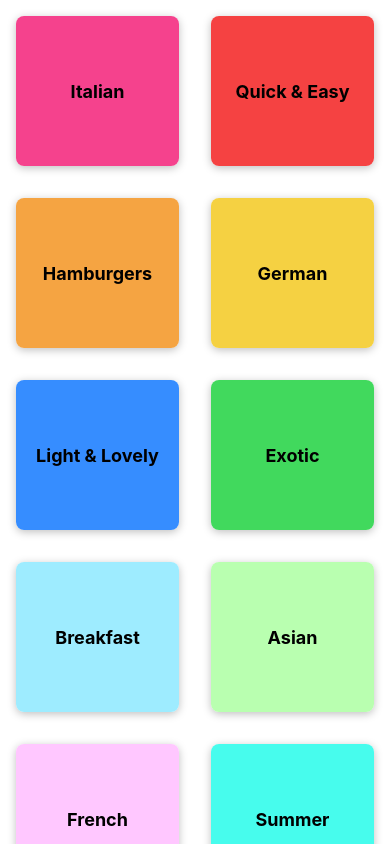
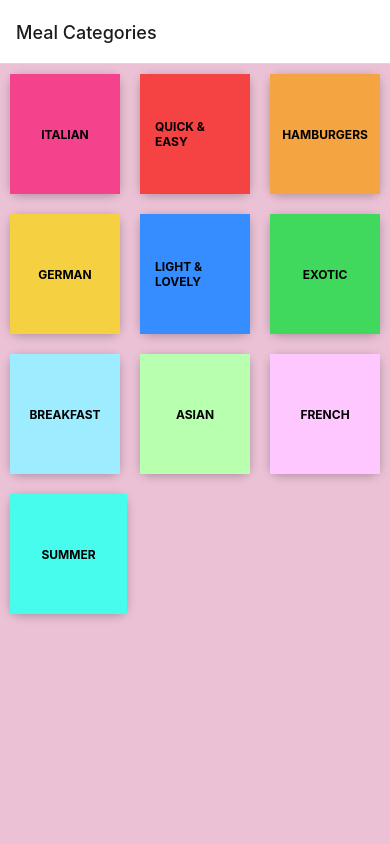
Before and after one commit to ilokau/meals-app, a React Native app: screen / in a window 390 px wide. Built offline with nearby package versions, Linux system fonts and the light colour scheme.

Commit message:
meal category tiles and styling added, navigation to meals overview screen from pressing category buttons added

```diff
--- a/App.js
+++ b/App.js
@@ -1,16 +1,31 @@
 import { StatusBar } from 'expo-status-bar';
 import { StyleSheet, Text, View } from 'react-native';
+import { NavigationContainer } from '@react-navigation/native';
+import { createNativeStackNavigator } from '@react-navigation/native-stack';
+
 import CategoriesScreen from './screens/CategoriesScreen';
+import MealsScreen from './screens/MealsScreen';
+
+const Stack = createNativeStackNavigator();
+
 
 export default function App() {
   return (
     <>
-      <StatusBar style='dark' />
-      <CategoriesScreen />
+      <StatusBar style="dark" />
+      <NavigationContainer>
+        <Stack.Navigator>
+          <Stack.Screen name="Meal Categories"
+            component={CategoriesScreen}
+            />
+          <Stack.Screen name ="Meals Overview"
+            component={MealsScreen}
+            />
+        </Stack.Navigator>
+      </NavigationContainer>
     </>
   );
 }
 
 const styles = StyleSheet.create({
-  container: {},
 });
--- a/app.json
+++ b/app.json
@@ -6,10 +6,11 @@
     "orientation": "portrait",
     "icon": "./assets/icon.png",
     "userInterfaceStyle": "light",
+    "backgroundColor": "#ebc1d6",
     "splash": {
       "image": "./assets/splash.png",
       "resizeMode": "contain",
-      "backgroundColor": "#ffffff"
+      "backgroundColor": "#ebc1d6"
     },
     "ios": {
       "supportsTablet": true
@@ -17,7 +18,7 @@
     "android": {
       "adaptiveIcon": {
         "foregroundImage": "./assets/adaptive-icon.png",
-        "backgroundColor": "#ffffff"
+        "backgroundColor": "#ebc1d6"
       }
     },
     "web": {
--- a/components/CategoryGridTile.js
+++ b/components/CategoryGridTile.js
@@ -1,17 +1,17 @@
 import { Pressable, View, Text, StyleSheet, Platform } from 'react-native';
 
-function CategoryGridTile({ title, color }) {
+function CategoryGridTile({ title, color, onTilePress }) {
   return (
-    <View style={styles.gridItem}>
-      <Pressable
-        android_ripple={{ color: '#ccc' }}
-        style={({ pressed }) => [
-          styles.button,
-          pressed ? styles.buttonPressed : null,
-        ]}
+    <View style={styles.gridTile}>
+      <Pressable android_ripple={{ color: '#ccc'}}
+      style={( { pressed }) =>
+      [styles.pressableButton,
+      pressed ? styles.pressableButtonPressed : null,
+      ]}
+      onPress={onTilePress}
       >
-        <View style={[styles.innerContainer, { backgroundColor: color }]}>
-          <Text style={styles.title}>{title}</Text>
+        <View style={[styles.innerGridTile , { backgroundColor : color }]}>
+          <Text style={styles.tileTitle}>{title}</Text>
         </View>
       </Pressable>
     </View>
@@ -21,34 +21,43 @@ function CategoryGridTile({ title, color }) {
 export default CategoryGridTile;
 
 const styles = StyleSheet.create({
-  gridItem: {
-    flex: 1,
-    margin: 16,
-    height: 150,
-    borderRadius: 8,
-    elevation: 4,
+  gridTile : {
+    flex: 2,
+    justifyContent: 'center',
+    alignItems: 'space-evenly',
+    margin: 10,
+    height: 120,
+    borderRadius: 10,
+    elevation: 1,
+    maxWidth: '30%',
     backgroundColor: 'white',
     shadowColor: 'black',
     shadowOpacity: 0.25,
     shadowOffset: { width: 0, height: 2 },
-    shadowRadius: 8,
-    overflow: Platform.OS === 'android' ? 'hidden' : 'visible',
+    shadowRadius: 10,
+    overflow: Platform.OS === 'android' ? 'hidden': 'visible',
   },
-  button: {
+
+  pressableButton : {
     flex: 1,
   },
-  buttonPressed: {
+
+  pressableButtonPressed : { //visible reaction on iOS when pressed
     opacity: 0.5,
+
   },
-  innerContainer: {
+
+  innerGridTile : {
     flex: 1,
-    padding: 16,
-    borderRadius: 8,
+    padding: 15,
     justifyContent: 'center',
     alignItems: 'center',
   },
-  title: {
+
+  tileTitle : {
     fontWeight: 'bold',
-    fontSize: 18,
-  },
+    fontSize: 12,
+    textTransform: 'uppercase',
+
+  }
 });
--- a/screens/CategoriesScreen.js
+++ b/screens/CategoriesScreen.js
@@ -1,23 +1,39 @@
-import { FlatList } from 'react-native';
+import { View, FlatList, StyleSheet } from 'react-native';
 import CategoryGridTile from '../components/CategoryGridTile';
 import { CATEGORIES } from '../data/dummy-data';
 
-function CategoriesScreen() {
+function CategoriesScreen( { navigation }) {
 
   function renderCategoryItem(itemData) {
+    function pressHandler() {
+      navigation.navigate('Meals Overview', {
+        categoryId: itemData.item.id
+      });
+    }
+
+
     return (
-      <CategoryGridTile title={itemData.item.title} color={itemData.item.color} />
+      <CategoryGridTile title={itemData.item.title} color={itemData.item.color} onTilePress={pressHandler} />
     );
   }
 
   return (
+    <View style={styles.container}>
     <FlatList
       data={CATEGORIES}
       keyExtractor={(item) => item.id}
       renderItem={renderCategoryItem}
-      numColumns={2}
+      numColumns={3}
     />
+    </View>
   );
 }
 
 export default CategoriesScreen;
+
+const styles = StyleSheet.create({
+  container: {
+    flex: 1,
+    backgroundColor: "#ebc1d6",
+  },
+});
--- /dev/null
+++ b/screens/MealsScreen.js
@@ -0,0 +1,18 @@
+import { View, FlatList, StyleSheet, Text } from 'react-native';
+import { MEALS } from '../data/dummy-data';
+
+function MealsScreen() {
+
+    return <View style={styles.container}>
+        <Text>Meals Screen</Text>
+    </View>
+};
+
+export default MealsScreen;
+
+const styles = StyleSheet.create({
+    container: {
+        flex: 1,
+        padding: 16,
+    }
+});
```
